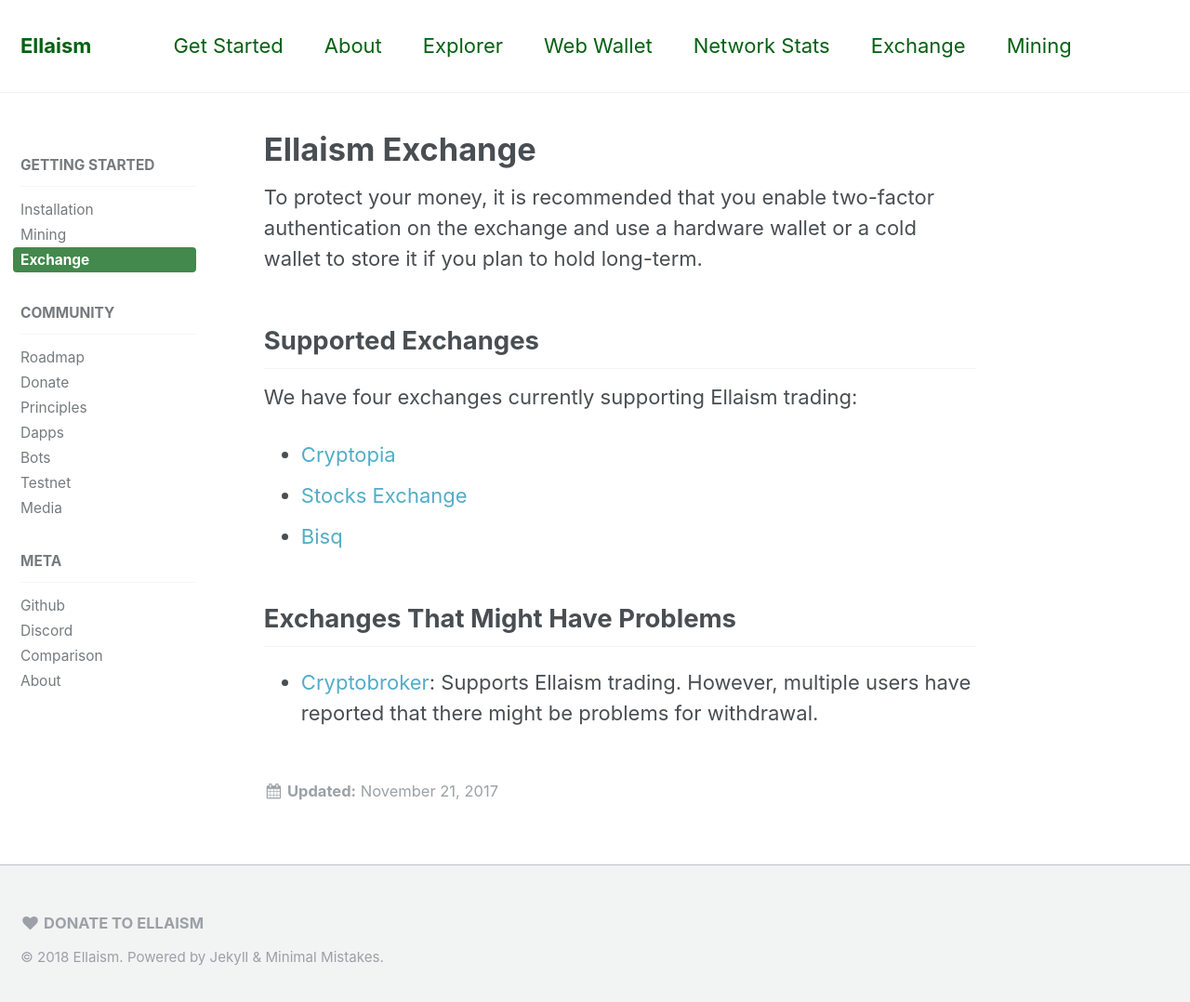
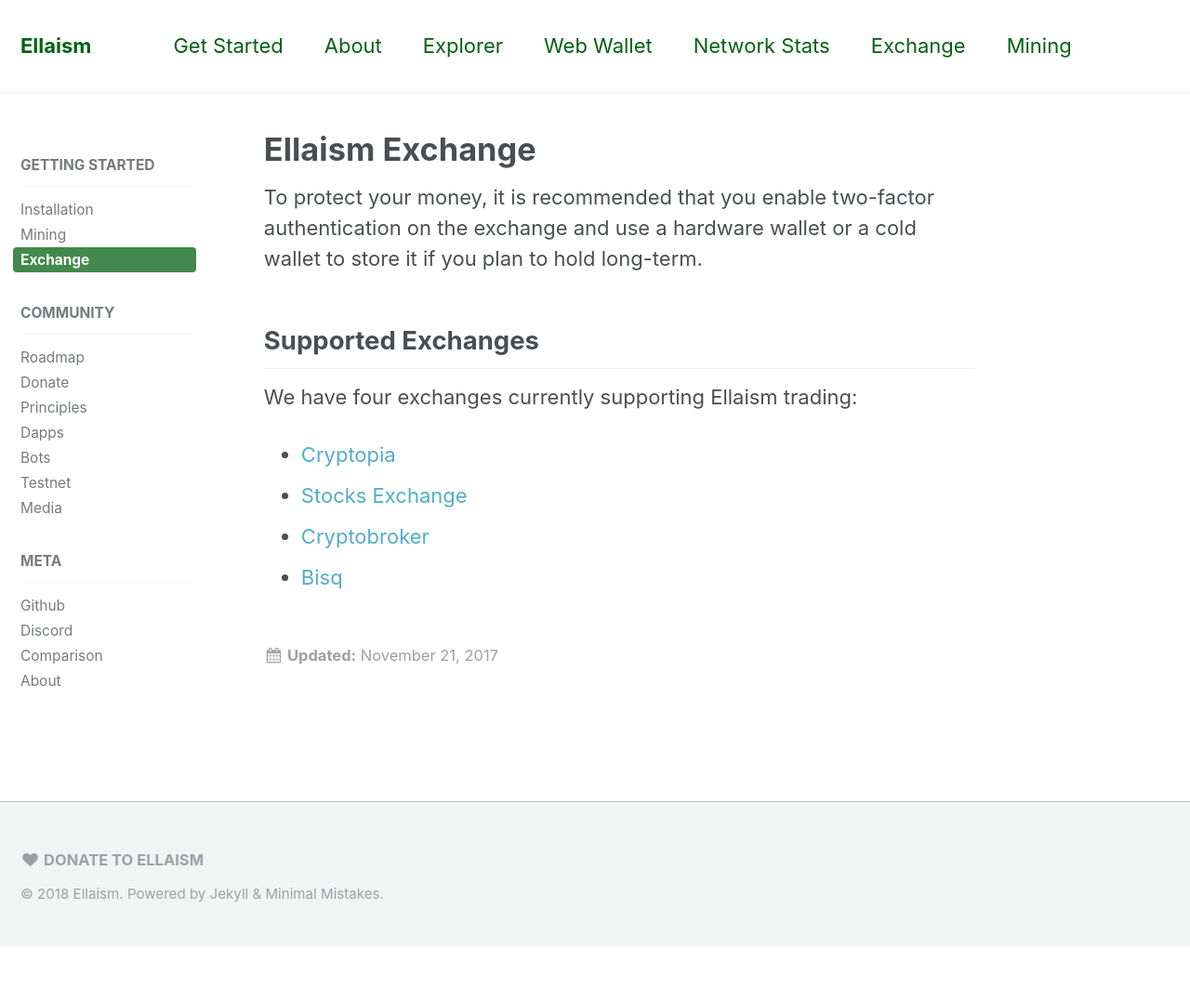
Before and after one commit to ellaism/ellaism.org, a Jekyll site: the page built from _docs/exchange.md, in a window 1280 px wide and 1086 px high. Shown: the top 1078 px of the window at 93% size. Built offline with Jekyll 4.4.1, drawn with Linux system fonts in a browser that asks for light colours.

Commit message:
Move Cryptobroker back to upper list of exchanges
Cryptobroker sent a message in our ANN explaining the ELLA situation. Given that they have upgraded their exchange, the old problem should have gone away.

Reference: https://bitcointalk.org/index.php?topic=2168042.msg33775662#msg33775662

```diff
--- a/_docs/exchange.md
+++ b/_docs/exchange.md
@@ -14,8 +14,5 @@
 
 * [Cryptopia](https://www.cryptopia.co.nz/Exchange?market=ELLA_BTC)
 * [Stocks Exchange](https://stocks.exchange/trade/ELLA/BTC)
+* [Cryptobroker](https://trade.cryptobroker.io/markets/ellabtc)
 * [Bisq](https://bisq.network/)
-
-## Exchanges That Might Have Problems
-
-* [Cryptobroker](https://trade.cryptobroker.io/markets/ellabtc): Supports Ellaism trading. However, multiple users have reported that there might be problems for withdrawal.
```
